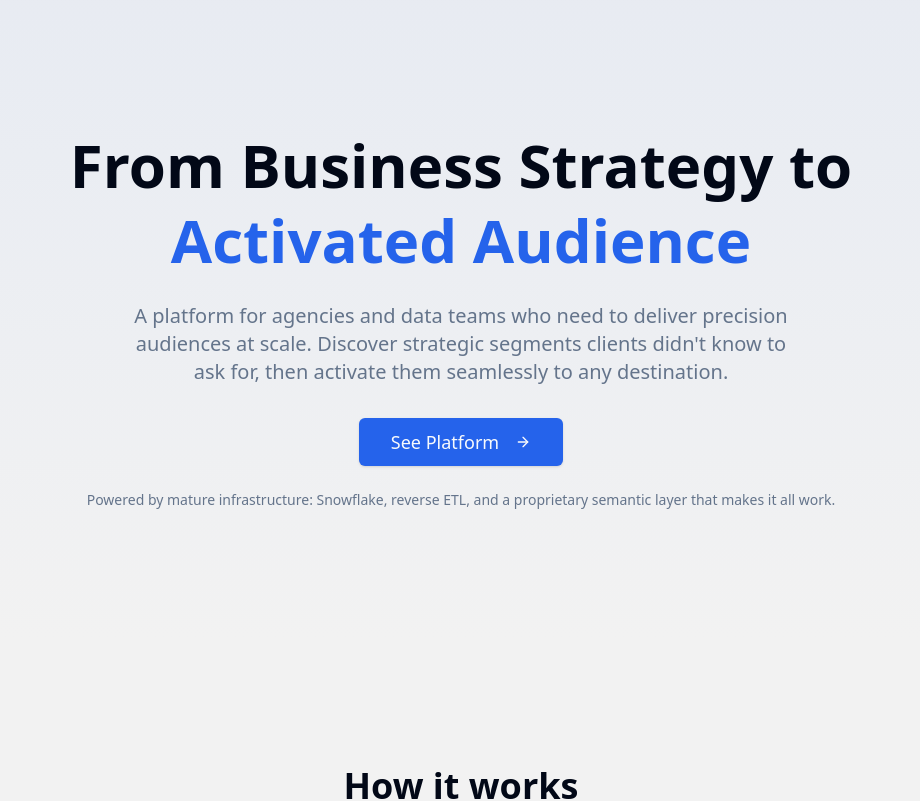
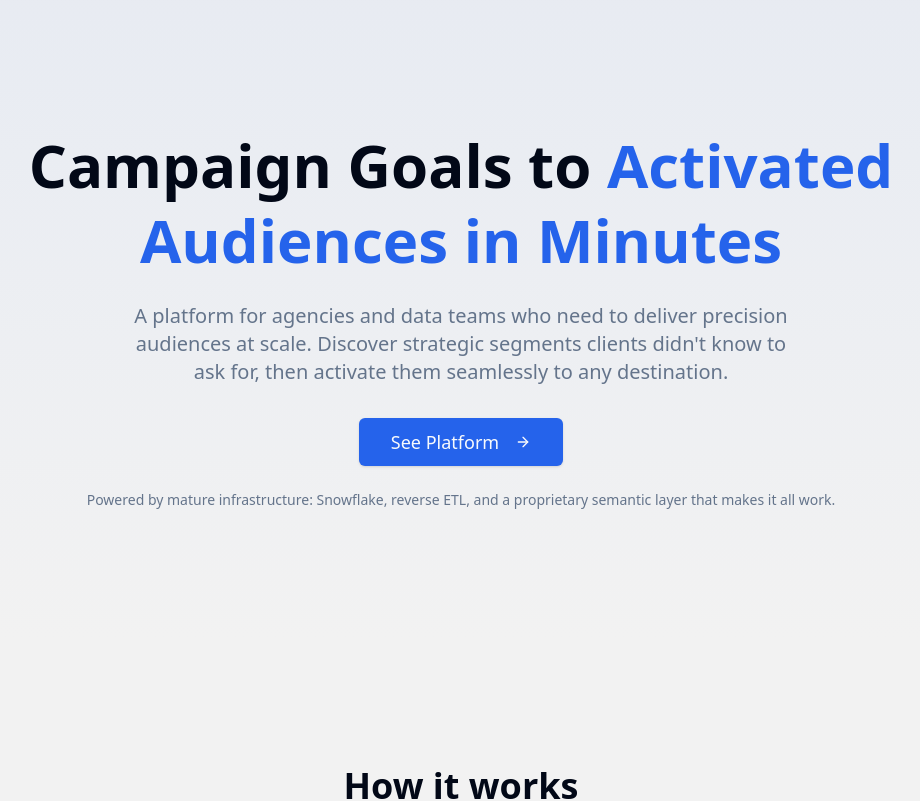
Before and after one commit to jmd-jude/audience-activation-platform, a Next.js app: page / in a window 1280 px wide. Shown: the top 801 px of the page, without its empty margins (179-1099 px from the left). Built offline with nearby package versions, Linux system fonts and the light colour scheme.

Commit message:
lan ding page edits

```diff
--- a/app/page.tsx
+++ b/app/page.tsx
@@ -38,8 +38,8 @@ export default function LandingPage() {
         <div className="container mx-auto px-4">
           <div className="max-w-4xl mx-auto text-center">
             <h1 className="text-4xl md:text-6xl font-bold mb-6 leading-tight">
-              From Business Strategy to
-              <span className="text-primary"> Activated Audience</span>
+              Campaign Goals to
+              <span className="text-primary"> Activated Audiences in Minutes</span>
             </h1>
 
             <p className="text-xl text-muted-foreground mb-8 max-w-2xl mx-auto">
```
